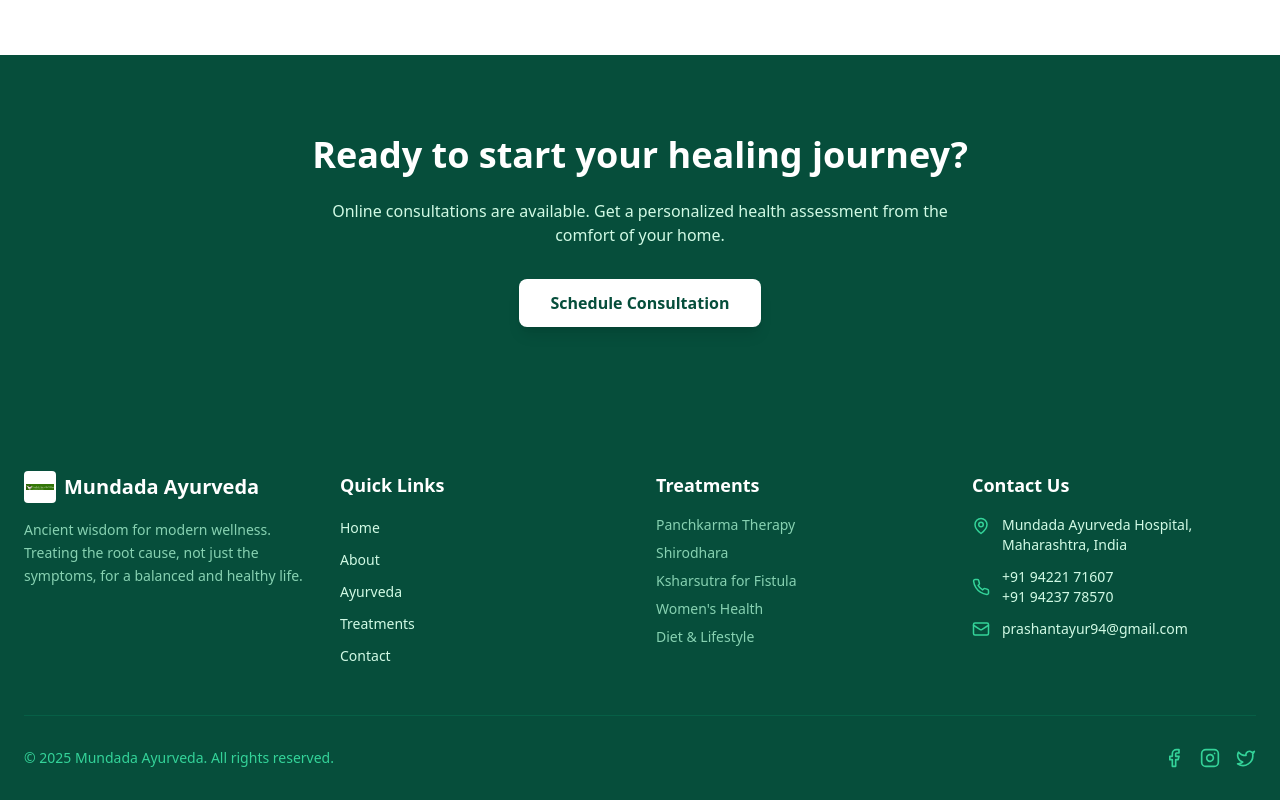
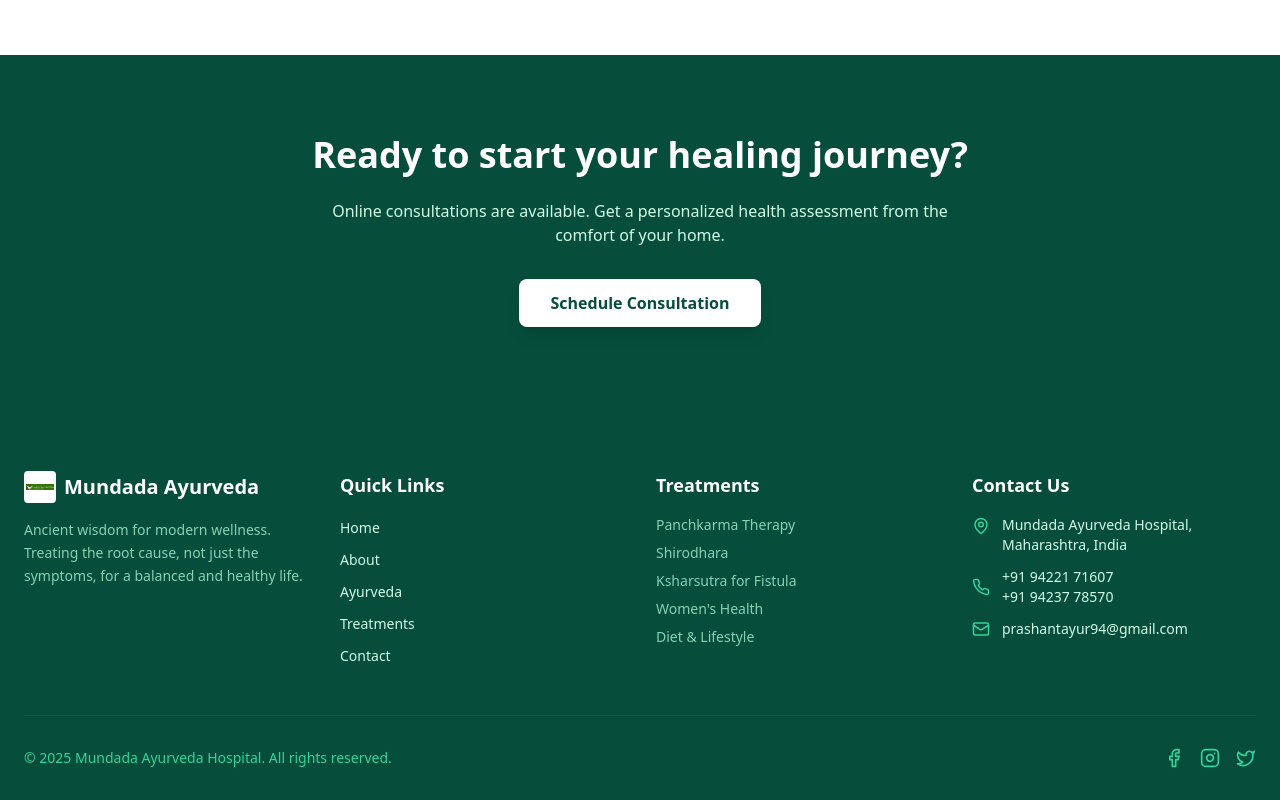
Before and after one commit to aryan338/askayurveda, a React (Vite) app: page / in a window 1280 px wide. Shown: the part 1245-2045 px from the top of the page. Built offline with nearby package versions, Linux system fonts and the light colour scheme.

Commit message:
cache bust: update footer

```diff
--- a/src/components/Footer.jsx
+++ b/src/components/Footer.jsx
@@ -96,7 +96,7 @@
             </div>
 
             <div className="border-t border-emerald-800 pt-8 flex flex-col md:flex-row justify-between items-center gap-4 text-sm text-emerald-400">
-                <p>© 2025 Mundada Ayurveda. All rights reserved.</p>
+                <p>© 2025 Mundada Ayurveda Hospital. All rights reserved.</p>
                 <div className="flex gap-4">
                     <Facebook size={20} className="cursor-pointer hover:text-white" />
                     <Instagram size={20} className="cursor-pointer hover:text-white" />
```
